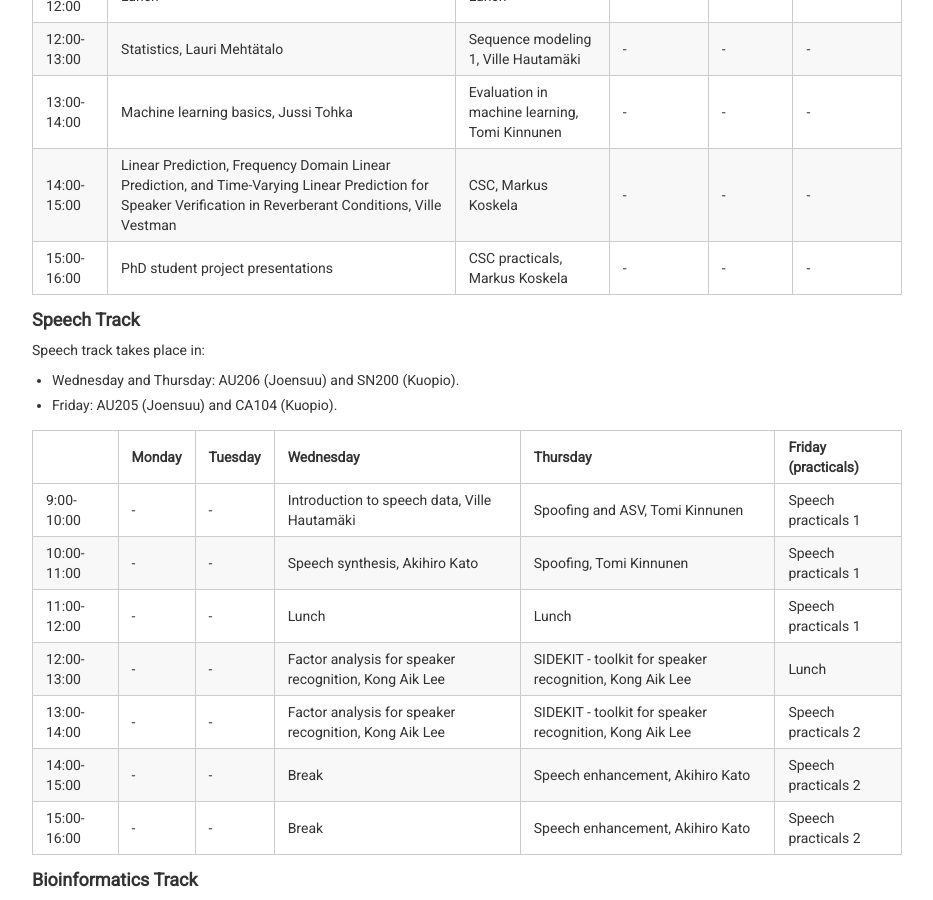
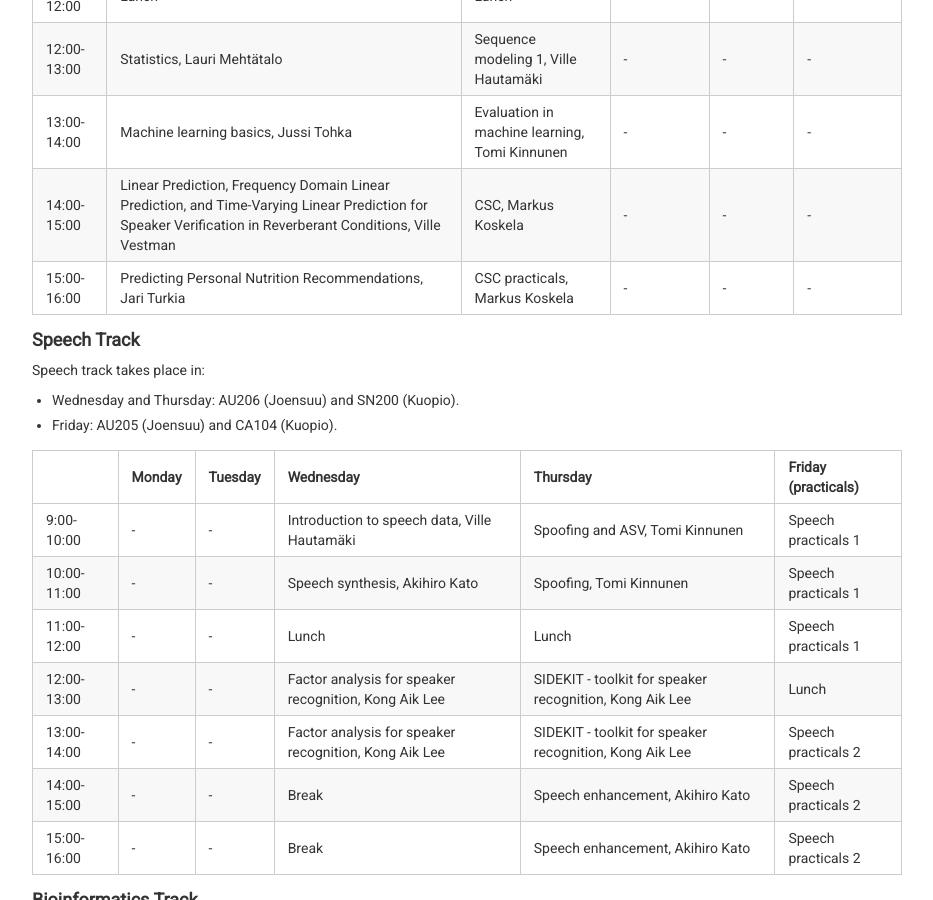
Before and after one commit to abrahamwoubie/Summer_School_RL, a Jekyll site: the page built from schedule.md, in a window 1280 px wide and 900 px high, scrolled down 709 px. Shown: the whole window, without its empty margins (173-1106 px from the left). Built offline with Jekyll 4.4.1, drawn with Linux system fonts in a browser that asks for light colours; nearby versions of some CDN libraries.

Commit message:
Schedule updated, another phd student presentation info added.

```diff
--- a/schedule.md
+++ b/schedule.md
@@ -23,7 +23,7 @@ All lectures of Monday and Tuesday take place in AU206 (Joensuu) and SN200 (Kuop
 12:00-13:00 | Statistics, Lauri Mehtätalo                  | Sequence modeling 1, Ville Hautamäki          | - | - | -
 13:00-14:00 | Machine learning basics, Jussi Tohka         | Evaluation in machine learning, Tomi Kinnunen | - | - | -
 14:00-15:00 | Linear Prediction, Frequency Domain Linear Prediction, and Time-Varying Linear Prediction for Speaker Verification in Reverberant Conditions, Ville Vestman | CSC, Markus Koskela                           | - | - | -
-15:00-16:00 | PhD student project presentations            | CSC practicals, Markus Koskela                | - | - | -
+15:00-16:00 | Predicting Personal Nutrition Recommendations, Jari Turkia | CSC practicals, Markus Koskela                | - | - | -
 
 #### **Speech Track**
 
```
